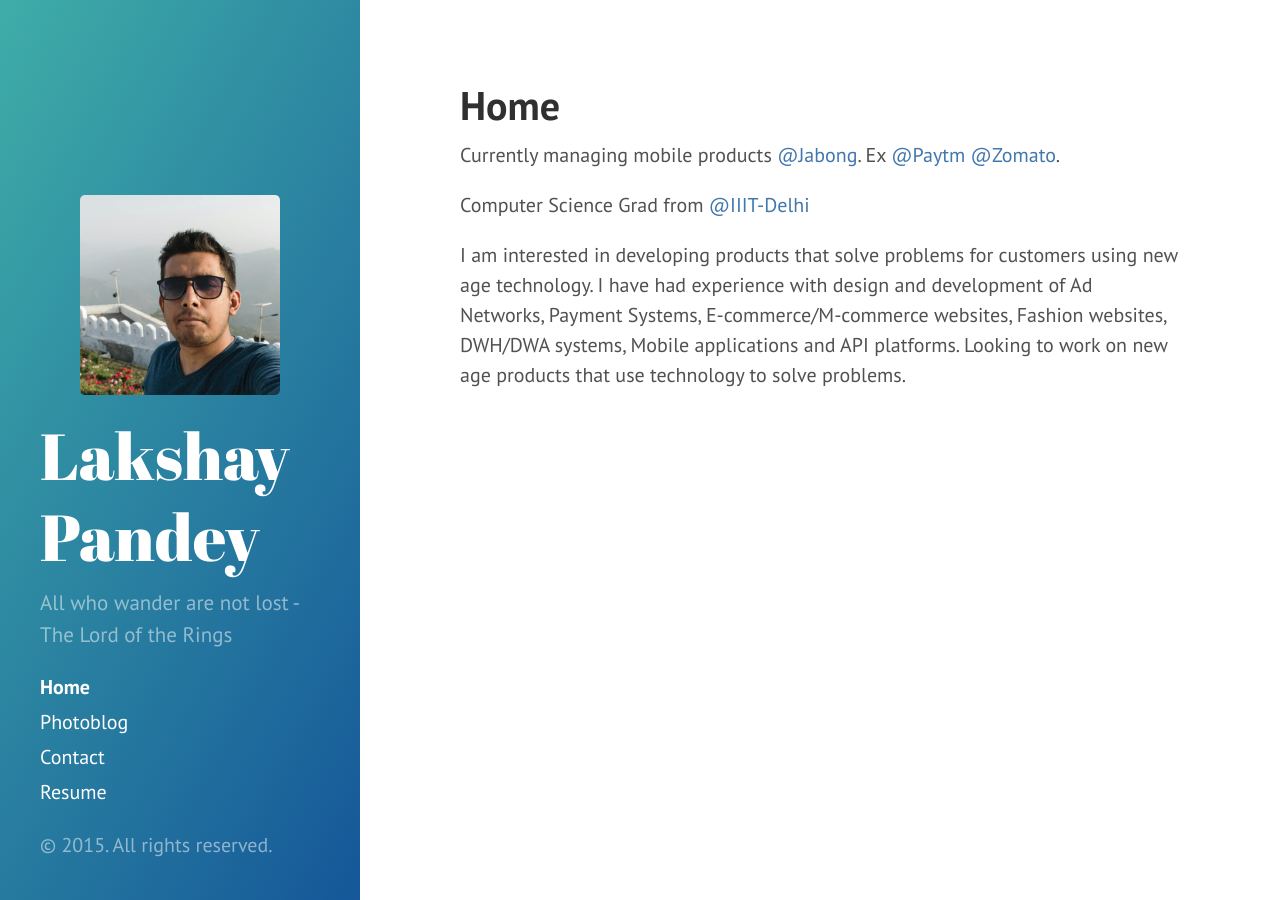
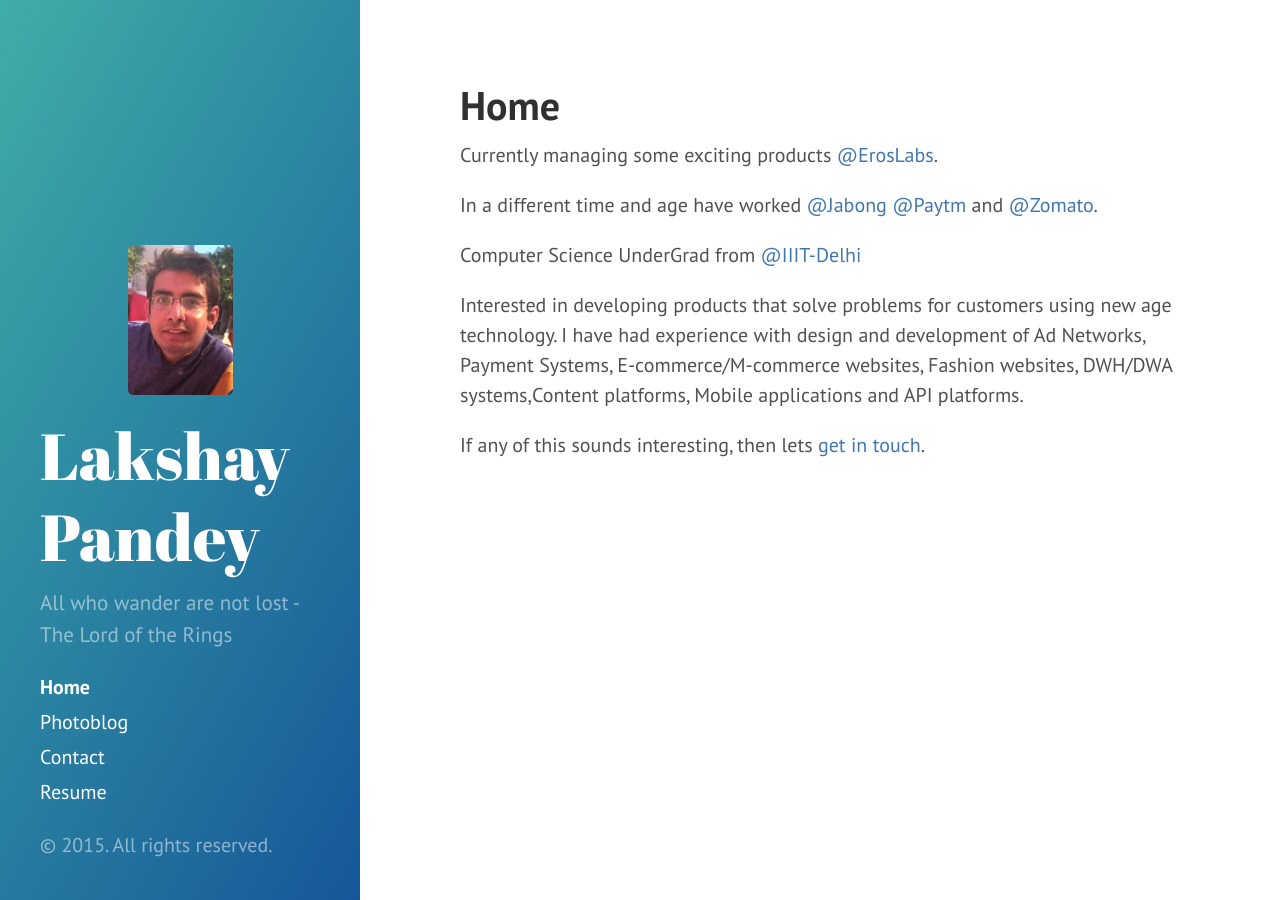
Before and after one commit to lakshaypandey/lakshaypandey.github.io, a Jekyll site: the page built from index.html, in a window 1280 px wide. Built offline with Jekyll 4.4.1, drawn with Linux system fonts in a browser that asks for light colours; Markdown is read by kramdown in place of the engine named in the settings.

Commit message:
Fix home text + Change photo

```diff
--- a/_includes/sidebar.html
+++ b/_includes/sidebar.html
@@ -4,7 +4,7 @@
       <h1>
 
 <a href="{{ site.baseurl }}">
-        <img src="/public/pp.jpg" alt="Lakshay Pandey"  height="200" width="200" style="  display: block;margin-left: auto;margin-right: auto" />
+        <img src="/public/pp2.jpg" alt="Lakshay Pandey"  height="150" width="105" style="  display: block;margin-left: auto;margin-right: auto;margin-top : 100px" />
 
           {{ site.title }}
         </a>
--- a/index.html
+++ b/index.html
@@ -5,14 +5,17 @@
 
 <div class="page">
 
-<p>Currently managing mobile products <a href="https://www.jabong.com">@Jabong</a>. Ex <a href="https://www.paytm.com">@Paytm</a> <a href="https://www.zomato.com">@Zomato</a>.</p>
+<p>Currently managing some exciting products <a href="http://www.eroslabs.co/">@ErosLabs</a>.</p>
 
-<p>Computer Science Grad from <a href="https://www.iiitd.ac.in">@IIIT-Delhi</a></p>
+<p>In a different time and age have worked <a href="https://www.jabong.com">@Jabong</a> <a href="https://www.paytm.com">@Paytm</a> and <a href="https://www.zomato.com">@Zomato</a>.</p>
 
-<p>I am interested in developing products that solve problems for customers using new age technology. I have had
+<p>Computer Science UnderGrad from <a href="https://www.iiitd.ac.in">@IIIT-Delhi</a></p>
+
+<p>Interested in developing products that solve problems for customers using new age technology. I have had
 experience with design and development of Ad Networks, Payment Systems, E-commerce/M-commerce websites,
-Fashion websites, DWH/DWA systems, Mobile applications and API platforms. Looking to work on new age products
-that use technology to solve problems.</p>
+Fashion websites, DWH/DWA systems,Content platforms, Mobile applications and API platforms.</p>
+
+<p> If any of this sounds interesting, then lets <a href="/contact">get in touch</a>.</p>
 
 
 </div>
```
Also changed, not shown: public/pp2.jpg (added).
